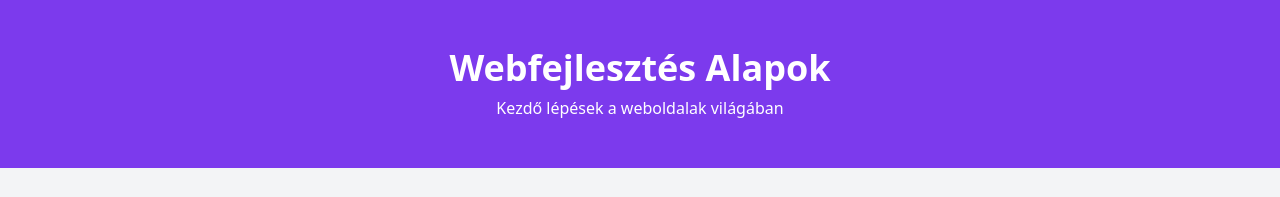
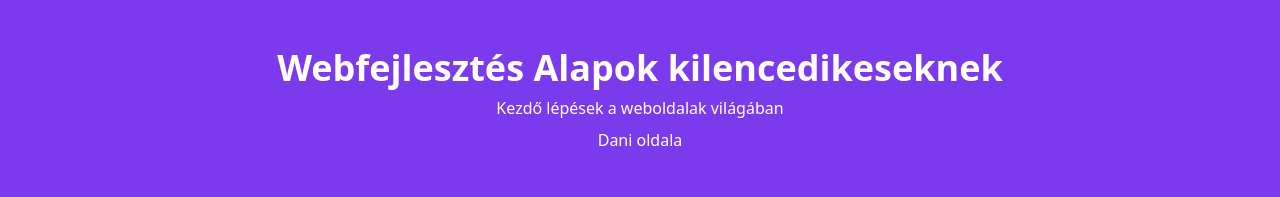
Before and after one commit to DanielZ888/els-repo, a plain HTML site: page index.html in a window 1280 px wide. Shown: the top 197 px of the page. Drawn offline with nearby package versions, Linux system fonts and the light colour scheme.

Commit message:
Korrektúra

```diff
--- a/index.html
+++ b/index.html
@@ -15,8 +15,9 @@
 <body class="bg-gray-100">
     <header class="bg-purple-600 text-white py-12">
         <div class="container mx-auto px-4">
-            <h1 class="text-4xl font-bold text-center">Webfejlesztés Alapok</h1>
+            <h1 class="text-4xl font-bold text-center">Webfejlesztés Alapok kilencedikeseknek</h1>
             <p class="text-center mt-2">Kezdő lépések a weboldalak világában</p>
+            <p class="text-center mt-2"> Dani oldala</p>
         </div>
     </header>
 
```
